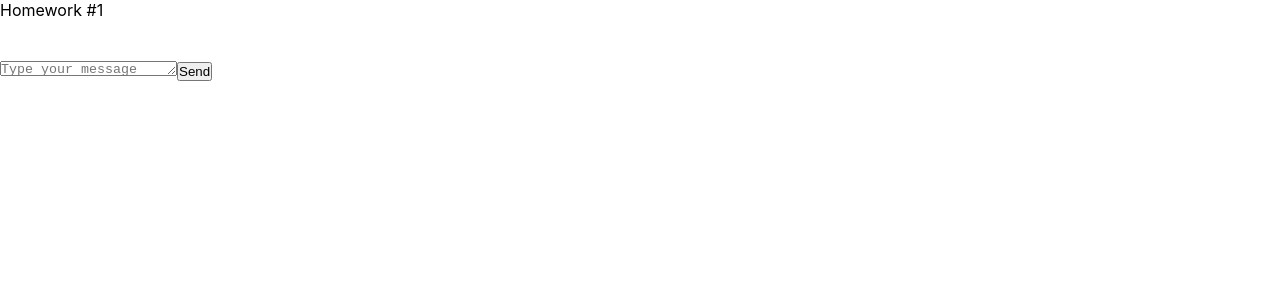
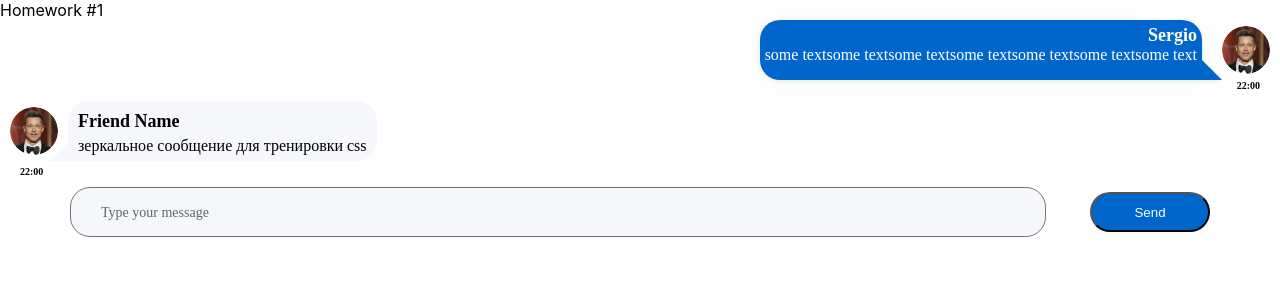
Before and after one commit to Sergey-Bukreev/HomeWorks-Front, a React (Create React App) app: page / in a window 1280 px wide. Shown: the top 300 px of the page. Built offline with nearby package versions, Linux system fonts and the light colour scheme.

Commit message:
add types for message component and css and styles for all hw

```diff
--- a/package.json
+++ b/package.json
@@ -1,6 +1,6 @@
 {
-  "name": "hws2",
-  "homepage": "http://IgnatZakalinsky.github.io/hws2",
+  "name": "HomeWorks-Front",
+  "homepage": "http://BukreevSergey.github.io/HomeWorks-Front",
   "version": "0.1.0",
   "private": true,
   "dependencies": {
--- a/src/s2-homeworks/hw01/HW1.tsx
+++ b/src/s2-homeworks/hw01/HW1.tsx
@@ -14,14 +14,20 @@ import avatar from './avatar.png'
 * */
 
 // нужно создать правильный тип вместо any
-export type MessageType = any
+export type MessageType = {
+    id:number
+    user: UserType
+    message: TextType
+}
+export type UserType = {avatar:string, name:string}
+export type TextType = {text:string, time:string}
 
 // структуру объекта не менять
 export const message0: MessageType = {
     id: 0,
     user: {
         avatar: avatar, // можно менять
-        name: 'Some Name',  // можно менять
+        name: 'Sergio',  // можно менять
     },
     message: {
         text: 'some textsome textsome textsome textsome textsome textsome text', // можно менять
--- a/src/s2-homeworks/hw01/friend-message/FriendMessage.module.css
+++ b/src/s2-homeworks/hw01/friend-message/FriendMessage.module.css
@@ -1,31 +1,77 @@
+
 .friendMessage {
-
+    display: flex;
+    flex-direction: column;
+    align-items: flex-start;
+    margin-bottom: 10px;
 }
 
 .friendImageAndText {
-
+    display: flex;
+    align-items: center;
 }
 
 .friendImageAndText img {
-
+    width: 48px;
+    height: 48px;
+    flex-shrink: 0;
+    border-radius: 48px;
+    margin-left: 10px;
+    margin-right:10px ;
 }
 
 .friendText {
+    max-width: 527px;
+    height: 60px;
+    flex-shrink: 0;
+    background-color: #F5F7FB;
+    border-radius: 20px 20px 20px 0;
+    padding: 10px;
+    display: flex;
+    flex-direction: column;
+    align-items: flex-start;
+    position: relative;
 
 }
+.friendText::before{
+    content: '';
+    position: absolute;
+    top: 40px;
+    left: -6%;
 
-.friendText:after {
-
+    width: 0;
+    height: 0;
+    border-top: 20px solid transparent;
+    border-right: #F5F7FB 20px solid ;
 }
-
 .friendName {
-
+    color: #000;
+    font-family: Montserrat;
+    font-size: 18px;
+    font-style: normal;
+    font-weight: 600;
+    line-height: normal;
+    margin-bottom: 5px;
 }
 
 .friendMessageText {
-
+    color: #000;
+    font-family: Montserrat;
+    font-size: 16px;
+    font-style: normal;
+    font-weight: 400;
+    line-height: normal;
 }
 
+
 .friendTime {
-
+    color: #000;
+    font-family: Montserrat;
+    font-size: 10px;
+    font-style: normal;
+    font-weight: 600;
+    line-height: normal;
+    text-align: center;
+    margin-top: 5px;
+    margin-left: 20px;
 }
--- a/src/s2-homeworks/hw01/friend-message/FriendMessage.tsx
+++ b/src/s2-homeworks/hw01/friend-message/FriendMessage.tsx
@@ -1,8 +1,20 @@
 import React from 'react'
 import s from './FriendMessage.module.css'
+import {TextType, UserType} from "../HW1";
+
 
 // создать тип вместо any и отобразить приходящие данные
-const FriendMessage = (props: any) => {
+type FriendMessageType = {
+    id: number;
+    user: UserType
+    message: TextType
+};
+
+type FriendMessagePropsType = {
+    message: FriendMessageType;
+};
+
+const FriendMessage = (props:FriendMessagePropsType ) => {
     return (
         <div
             id={'hw1-friend-message-' + props.message.id}
@@ -12,7 +24,7 @@ const FriendMessage = (props: any) => {
                 <img
                     id={'hw1-friend-avatar-' + props.message.id}
                     // создаёт студент
-
+                    src={props.message.user.avatar}
                     //
                 />
                 <div className={s.friendText}>
@@ -21,7 +33,7 @@ const FriendMessage = (props: any) => {
                         className={s.friendName}
                     >
                         {/*создаёт студент*/}
-
+                        {props.message.user.name}
                         {/**/}
                     </div>
                     <pre
@@ -29,7 +41,7 @@ const FriendMessage = (props: any) => {
                         className={s.friendMessageText}
                     >
                         {/*создаёт студент*/}
-
+                        {props.message.message.text}
                         {/**/}
                     </pre>
                 </div>
@@ -39,7 +51,7 @@ const FriendMessage = (props: any) => {
                 className={s.friendTime}
             >
                 {/*создаёт студент*/}
-
+                {props.message.message.time}
                 {/**/}
             </div>
         </div>
--- a/src/s2-homeworks/hw01/message-sender/MessageSender.module.css
+++ b/src/s2-homeworks/hw01/message-sender/MessageSender.module.css
@@ -1,13 +1,37 @@
 .sendForm {
-
+display: flex;
+    justify-content: center;
+    align-items: center;
+    gap: 44px;
 }
 
 .textarea {
-
+    width: 976px;
+    min-height: 40px;
+    padding: 5px 6px;
+    flex-shrink: 0;
+    border-radius: 20px;
+    background: #F5F7FB;
+    overflow: hidden;
+    resize: none;
+}
+.textarea::placeholder {
+    color: rgba(0, 0, 0, 0.60);
+    font-family: Montserrat;
+    font-size: 14px;
+    font-style: normal;
+    font-weight: 400;
+    line-height: normal;
+    padding: 12px 24px 12px 24px;
 }
 
 .button {
-
+    width: 120px;
+    height: 40px;
+    flex-shrink: 0;
+    border-radius: 20px;
+    background: #06C;
+    color:white;
 }
 
 .button:hover {
--- a/src/s2-homeworks/hw01/message/Message.module.css
+++ b/src/s2-homeworks/hw01/message/Message.module.css
@@ -1,31 +1,80 @@
 .message {
-
+    display: flex;
+    flex-direction: column;
+    align-items: flex-end;
+    margin-bottom: 10px;
 }
 
 .imageAndText {
-
+    display: flex;
+    align-items: center;
+    flex-direction: row-reverse;
 }
 
 .imageAndText img {
+    width: 48px;
+    height: 48px;
+    flex-shrink: 0;
+    border-radius: 48px;
+    margin-right: 10px;
+    margin-left: 10px ;
 
 }
 
 .text {
+    max-width: 527px;
 
+    height: 60px;
+    flex-shrink: 0;
+    background-color: #06C;
+    filter: drop-shadow(0px 1px 2px rgba(29, 33, 38, 0.10)) drop-shadow(0px 5px 20px rgba(29, 33, 38, 0.03));
+    border-radius: 20px 20px 0 20px;
+    padding: 5px;
+    margin-right: 10px;
+    position: relative;
 }
 
 .text:after {
+    content: '';
+    position: absolute;
+    top: 40px;
+    left: 100%;
+
+    width: 0;
+    height: 0;
+    border-top: 20px solid transparent;
+    border-left: 20px solid #06C;
+
 
 }
 
 .name {
-
+    color: #FFF;
+    font-family: Montserrat;
+    font-size: 18px;
+    font-style: normal;
+    font-weight: 600;
+    line-height: normal;
+    text-align: end;
 }
 
 .messageText {
-
+    color: #FFF;
+    font-family: Montserrat;
+    font-size: 16px;
+    font-style: normal;
+    font-weight: 400;
+    line-height: normal;
+    text-align: end;
 }
 
 .time {
-
+    color: #000;
+    font-family: Montserrat;
+    font-size: 10px;
+    font-style: normal;
+    font-weight: 600;
+    line-height: normal;
+    text-align: center;
+    margin-right: 20px;
 }
--- a/src/s2-homeworks/hw01/message/Message.tsx
+++ b/src/s2-homeworks/hw01/message/Message.tsx
@@ -1,8 +1,10 @@
 import React from 'react'
 import s from './Message.module.css'
+import { MessageType} from "../HW1";
+
 
 // нужно создать правильный тип вместо any
-export type MessagePropsType = any
+export type MessagePropsType = {message: MessageType}
 
 // нужно отобразить приходящие данные
 const Message = (props: MessagePropsType) => {
@@ -12,25 +14,25 @@ const Message = (props: MessagePropsType) => {
                 <img
                     id={'hw1-avatar-' + props.message.id}
                     // создаёт студент
-
+                    src={props.message.user.avatar}
                     //
                 />
                 <div className={s.text}>
                     <div id={'hw1-name-' + props.message.id} className={s.name}>
                         {/*создаёт студент*/}
-
+                        {props.message.user.name}
                         {/**/}
                     </div>
                     <pre id={'hw1-text-' + props.message.id} className={s.messageText}>
                         {/*создаёт студент*/}
-
+                        {props.message.message.text}
                         {/**/}
                     </pre>
                 </div>
             </div>
             <div id={'hw1-time-' + props.message.id} className={s.time}>
                 {/*создаёт студент*/}
-
+                {props.message.message.time}
                 {/**/}
             </div>
         </div>
```
